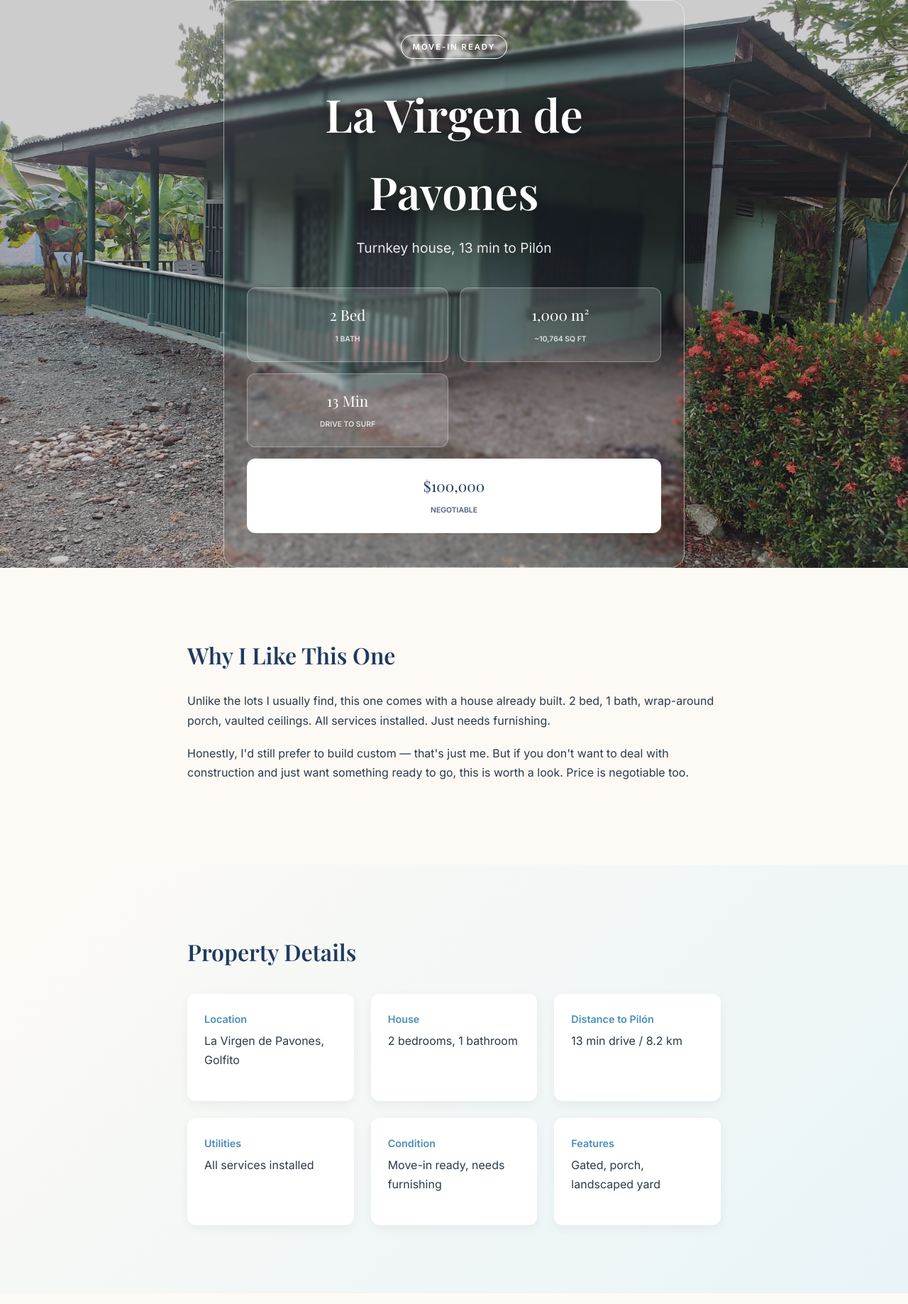
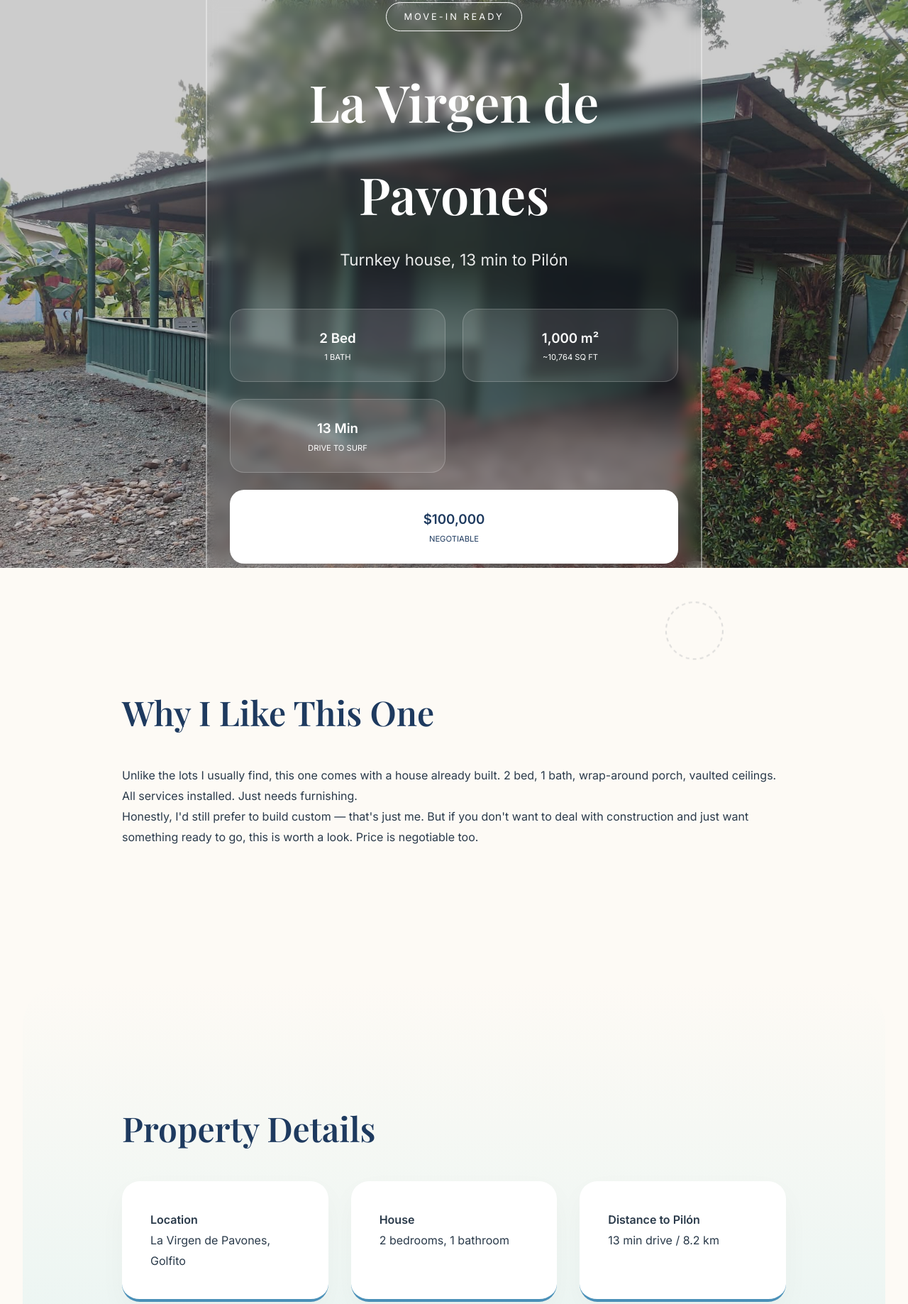
Before and after one commit to edwnramos-creator/la-virgen-house, a plain HTML site: page index.html in a window 1280 px wide. Shown: the top 1837 px of the page at 71% size. Drawn offline with nearby package versions, Linux system fonts and the light colour scheme.

Commit message:
Update index.html

```diff
--- a/index.html
+++ b/index.html
@@ -6,220 +6,211 @@
     <title>La Virgen de Pavones — House | 13 Min to Surf</title>
     <link rel="preconnect" href="https://fonts.googleapis.com">
     <link rel="preconnect" href="https://fonts.gstatic.com" crossorigin>
-    <link href="https://fonts.googleapis.com/css2?family=Playfair+Display:wght@400;500;600&family=Inter:wght@300;400;500;600&display=swap" rel="stylesheet">
+    <link href="https://fonts.googleapis.com/css2?family=Playfair+Display:wght@400;600&family=Inter:wght@300;400;600&display=swap" rel="stylesheet">
     <style>
         :root {
             --ocean-deep: #1e3a5f;
             --ocean-teal: #4a90b8;
             --sand-light: #fdfaf5;
-            --text-dark: #2a3a4a;
+            --glass: rgba(255, 255, 255, 0.2);
+            --white: #ffffff;
         }
 
         * { margin: 0; padding: 0; box-sizing: border-box; }
-
         body {
             font-family: 'Inter', sans-serif;
             background-color: var(--sand-light);
-            color: var(--text-dark);
-            line-height: 1.7;
+            color: #2a3a4a;
+            overflow-x: hidden;
+            line-height: 1.8;
         }
 
-        /* --- SCROLL REVEAL --- */
+        /* --- SCROLL ANIMATIONS --- */
         .reveal {
             opacity: 0;
-            transform: translateY(30px);
-            transition: all 1s ease-out;
+            transform: translateY(50px);
+            transition: all 1.2s cubic-bezier(0.2, 1, 0.3, 1);
         }
         .reveal.active {
             opacity: 1;
             transform: translateY(0);
         }
 
-        /* --- HERO SECTION --- */
+        /* --- HERO & PARALLAX --- */
         .hero {
             height: 100vh;
-            background: linear-gradient(rgba(0,0,0,0.2), rgba(0,0,0,0.2)), url('images/03-exterior-porch.jpeg') center/cover no-repeat;
             display: flex;
             align-items: center;
             justify-content: center;
-            text-align: center;
-            padding: 1.5rem;
+            position: relative;
+            overflow: hidden;
+        }
+
+        .hero-bg {
+            position: absolute;
+            top: 0; left: 0; width: 100%; height: 120%; /* Taller for parallax */
+            background: linear-gradient(rgba(0,0,0,0.2), rgba(0,0,0,0.2)), url('images/03-exterior-porch.jpeg') center/cover no-repeat;
+            z-index: -1;
+            will-change: transform;
         }
 
         .hero-transparent-card {
-            border: 1px solid rgba(255, 255, 255, 0.5);
-            background: transparent;
-            padding: 3rem 2rem;
-            border-radius: 20px;
-            max-width: 650px;
+            border: 2px solid rgba(255, 255, 255, 0.4);
+            padding: 4rem 2rem;
+            border-radius: 30px;
+            text-align: center;
+            max-width: 700px;
             color: white;
-            backdrop-filter: blur(2px);
+            backdrop-filter: blur(8px);
+            z-index: 2;
         }
 
         .hero-badge {
             display: inline-block;
             border: 1px solid white;
-            padding: 0.4rem 1rem;
+            padding: 0.5rem 1.5rem;
             border-radius: 50px;
-            font-size: 0.7rem;
+            font-size: 0.8rem;
             text-transform: uppercase;
-            letter-spacing: 2px;
-            margin-bottom: 1.5rem;
-            font-weight: 600;
+            letter-spacing: 3px;
+            margin-bottom: 2rem;
+            animation: float 3s ease-in-out infinite;
         }
 
-        h1.location {
-            font-family: 'Playfair Display', serif;
-            font-size: clamp(2.5rem, 8vw, 4rem);
-            margin-bottom: 0.5rem;
-            text-shadow: 0 2px 15px rgba(0,0,0,0.4);
-        }
+        h1 { font-family: 'Playfair Display', serif; font-size: clamp(2.5rem, 8vw, 4.5rem); margin-bottom: 0.5rem; }
 
-        .location-subtitle {
-            font-size: 1.2rem;
-            margin-bottom: 2.5rem;
-            opacity: 0.9;
-        }
-
-        /* --- HERO STATS --- */
+        /* --- STATS GRID --- */
         .hero-stats {
             display: grid;
             grid-template-columns: repeat(2, 1fr);
-            gap: 1rem;
+            gap: 1.5rem;
+            margin-top: 3rem;
+        }
+        .hero-card {
+            background: rgba(255, 255, 255, 0.1);
+            border: 1px solid rgba(255, 255, 255, 0.2);
+            padding: 1.5rem;
+            border-radius: 20px;
+        }
+        .price-highlight { background: white; color: var(--ocean-deep); grid-column: span 2; }
+
+        /* --- SECTIONS --- */
+        section { padding: 10rem 2rem; max-width: 1000px; margin: 0 auto; position: relative; }
+
+        .beach-gradient {
+            background: linear-gradient(180deg, var(--sand-light) 0%, #e0f2f1 100%);
+            border-radius: 60px;
+            margin: 2rem;
         }
 
-        .hero-card {
-            background: rgba(255, 255, 255, 0.15);
-            border: 1px solid rgba(255, 255, 255, 0.3);
-            padding: 1.25rem;
-            border-radius: 12px;
-            text-align: center;
+        h2 { font-family: 'Playfair Display', serif; font-size: 3rem; color: var(--ocean-deep); margin-bottom: 2rem; }
+
+        /* --- DRAWING ELEMENTS --- */
+        .drawing {
+            position: absolute;
+            z-index: -1;
+            opacity: 0.15;
+            animation: drift 10s linear infinite;
         }
 
-        .hero-card-value { font-family: 'Playfair Display', serif; font-size: 1.3rem; display: block; }
-        .hero-card-label { font-size: 0.65rem; text-transform: uppercase; opacity: 0.8; font-weight: 600; }
-
-        .price-highlight {
+        /* --- QUICK FACTS --- */
+        .fact-grid {
+            display: grid;
+            grid-template-columns: repeat(auto-fit, minmax(280px, 1fr));
+            gap: 2rem;
+        }
+        .fact-item {
             background: white;
-            color: var(--ocean-deep);
-            grid-column: span 2;
+            padding: 2.5rem;
+            border-radius: 25px;
+            box-shadow: 0 15px 40px rgba(0,0,0,0.03);
+            border-bottom: 4px solid var(--ocean-teal);
         }
-
-        /* --- CONTENT SECTIONS --- */
-        section { padding: 6rem 1.5rem; max-width: 800px; margin: 0 auto; }
-
-        .gradient-bg {
-            background: linear-gradient(135deg, #fdfaf5 0%, #e8f4f8 100%);
-        }
-
-        h2 { font-family: 'Playfair Display', serif; font-size: 2rem; color: var(--ocean-deep); margin-bottom: 1.5rem; }
-        p { margin-bottom: 1.2rem; }
-
-        /* --- QUICK FACTS GRID --- */
-        .quick-facts {
-            display: grid;
-            grid-template-columns: repeat(auto-fit, minmax(200px, 1fr));
-            gap: 1.5rem;
-            margin-top: 2rem;
-        }
-        .fact-card {
-            background: white;
-            padding: 1.5rem;
-            border-radius: 12px;
-            box-shadow: 0 5px 15px rgba(0,0,0,0.05);
-        }
-        .fact-card h4 { color: var(--ocean-teal); margin-bottom: 0.3rem; font-size: 0.9rem; }
 
         /* --- GALLERY --- */
         .gallery {
             display: grid;
-            grid-template-columns: repeat(auto-fit, minmax(250px, 1fr));
-            gap: 1rem;
-            margin-top: 2rem;
+            grid-template-columns: repeat(auto-fill, minmax(300px, 1fr));
+            gap: 1.5rem;
         }
-        .gallery-item img {
-            width: 100%;
-            height: 250px;
-            object-fit: cover;
-            border-radius: 12px;
-            cursor: pointer;
-            transition: transform 0.3s ease;
+        .gallery img {
+            width: 100%; height: 400px; object-fit: cover; border-radius: 30px;
+            transition: transform 0.6s cubic-bezier(0.2, 1, 0.3, 1);
         }
-        .gallery-item img:hover { transform: scale(1.03); }
+        .gallery img:hover { transform: scale(1.05) rotate(1deg); }
 
-        /* --- CONTACT --- */
-        .contact-cta {
+        /* --- CONTACT - BRIGHT & VISIBLE --- */
+        .contact-section {
             background: var(--ocean-deep);
             color: white;
             text-align: center;
-            padding: 5rem 2rem;
-            border-radius: 30px;
-            margin: 2rem;
+            padding: 8rem 2rem;
+            border-radius: 50px 50px 0 0;
+            margin-top: 5rem;
         }
         .whatsapp-btn {
-            display: inline-block;
+            display: inline-flex;
+            align-items: center;
+            gap: 1rem;
             background: #25D366;
             color: white;
-            padding: 1.2rem 3rem;
-            border-radius: 50px;
+            padding: 1.5rem 4rem;
+            border-radius: 100px;
             text-decoration: none;
             font-weight: 600;
-            margin-top: 2rem;
-            box-shadow: 0 10px 20px rgba(0,0,0,0.2);
+            font-size: 1.3rem;
+            margin-top: 3rem;
+            transition: all 0.3s;
+            box-shadow: 0 20px 40px rgba(37, 211, 102, 0.4);
         }
+        .whatsapp-btn:hover { transform: translateY(-10px); box-shadow: 0 30px 60px rgba(37, 211, 102, 0.5); }
+
+        /* --- KEYFRAMES --- */
+        @keyframes float { 0%, 100% { transform: translateY(0); } 50% { transform: translateY(-10px); } }
+        @keyframes drift { from { transform: rotate(0deg) translateX(20px) rotate(0deg); } to { transform: rotate(360deg) translateX(20px) rotate(-360deg); } }
 
         @media (max-width: 600px) {
+            section { padding: 5rem 1rem; }
+            .beach-gradient { margin: 1rem 0; border-radius: 0; }
             .hero-transparent-card { padding: 2rem 1rem; }
-            h1.location { font-size: 2.2rem; }
-            section { padding: 4rem 1.5rem; }
         }
     </style>
 </head>
 <body>
 
     <div class="hero">
+        <div class="hero-bg" id="heroBg"></div>
         <div class="hero-transparent-card">
             <div class="hero-badge">Move-In Ready</div>
-            <h1 class="location">La Virgen de Pavones</h1>
-            <p class="location-subtitle">Turnkey house, 13 min to Pilón</p>
+            <h1>La Virgen de Pavones</h1>
+            <p style="font-size: 1.4rem; opacity: 0.9;">Turnkey house, 13 min to Pilón</p>
 
             <div class="hero-stats">
-                <div class="hero-card">
-                    <span class="hero-card-value">2 Bed</span>
-                    <span class="hero-card-label">1 Bath</span>
-                </div>
-                <div class="hero-card">
-                    <span class="hero-card-value">1,000 m²</span>
-                    <span class="hero-card-label">~10,764 sq ft</span>
-                </div>
-                <div class="hero-card">
-                    <span class="hero-card-value">13 Min</span>
-                    <span class="hero-card-label">Drive to Surf</span>
-                </div>
-                <div class="hero-card price-highlight">
-                    <span class="hero-card-value">$100,000</span>
-                    <span class="hero-card-label">Negotiable</span>
-                </div>
+                <div class="hero-card"><h3>2 Bed</h3><p style="font-size: 0.7rem; text-transform: uppercase;">1 Bath</p></div>
+                <div class="hero-card"><h3>1,000 m²</h3><p style="font-size: 0.7rem; text-transform: uppercase;">~10,764 sq ft</p></div>
+                <div class="hero-card"><h3>13 Min</h3><p style="font-size: 0.7rem; text-transform: uppercase;">Drive to Surf</p></div>
+                <div class="hero-card price-highlight"><h3>$100,000</h3><p style="font-size: 0.7rem; text-transform: uppercase;">Negotiable</p></div>
             </div>
         </div>
     </div>
 
     <section class="reveal">
+        <svg class="drawing" style="top: 10%; right: 10%; width: 100px;" viewBox="0 0 100 100"><circle cx="50" cy="50" r="40" fill="none" stroke="currentColor" stroke-width="2" stroke-dasharray="5,5"/></svg>
         <h2>Why I Like This One</h2>
         <p>Unlike the lots I usually find, this one comes with a house already built. 2 bed, 1 bath, wrap-around porch, vaulted ceilings. All services installed. Just needs furnishing.</p>
         <p>Honestly, I'd still prefer to build custom — that's just me. But if you don't want to deal with construction and just want something ready to go, this is worth a look. Price is negotiable too.</p>
     </section>
 
-    <div class="gradient-bg">
+    <div class="beach-gradient">
         <section class="reveal">
             <h2>Property Details</h2>
-            <div class="quick-facts">
-                <div class="fact-card"><h4>Location</h4><p>La Virgen de Pavones, Golfito</p></div>
-                <div class="fact-card"><h4>House</h4><p>2 bedrooms, 1 bathroom</p></div>
-                <div class="fact-card"><h4>Distance to Pilón</h4><p>13 min drive / 8.2 km</p></div>
-                <div class="fact-card"><h4>Utilities</h4><p>All services installed</p></div>
-                <div class="fact-card"><h4>Condition</h4><p>Move-in ready, needs furnishing</p></div>
-                <div class="fact-card"><h4>Features</h4><p>Gated, porch, landscaped yard</p></div>
+            <div class="fact-grid">
+                <div class="fact-item"><h4>Location</h4><p>La Virgen de Pavones, Golfito</p></div>
+                <div class="fact-item"><h4>House</h4><p>2 bedrooms, 1 bathroom</p></div>
+                <div class="fact-item"><h4>Distance to Pilón</h4><p>13 min drive / 8.2 km</p></div>
+                <div class="fact-item"><h4>Utilities</h4><p>All services installed</p></div>
+                <div class="fact-item"><h4>Condition</h4><p>Move-in ready, needs furnishing</p></div>
+                <div class="fact-item"><h4>Features</h4><p>Gated, porch, landscaped yard</p></div>
             </div>
         </section>
     </div>
@@ -227,12 +218,12 @@
     <section class="reveal">
         <h2>Photos</h2>
         <div class="gallery">
-            <div class="gallery-item"><img src="images/02-exterior-front.jpeg"></div>
-            <div class="gallery-item"><img src="images/03-exterior-porch.jpeg"></div>
-            <div class="gallery-item"><img src="images/05-living-area.jpeg"></div>
-            <div class="gallery-item"><img src="images/06-kitchen.jpeg"></div>
-            <div class="gallery-item"><img src="images/07-bedroom1.jpeg"></div>
-            <div class="gallery-item"><img src="images/11-yard.jpeg"></div>
+            <img src="images/02-exterior-front.jpeg">
+            <img src="images/03-exterior-porch.jpeg">
+            <img src="images/05-living-area.jpeg">
+            <img src="images/06-kitchen.jpeg">
+            <img src="images/07-bedroom1.jpeg">
+            <img src="images/11-yard.jpeg">
         </div>
     </section>
 
@@ -242,24 +233,29 @@
         <p><strong>Price is negotiable</strong> — asking $100K but there may be room to talk. Worth discussing directly with the seller.</p>
     </section>
 
-    <div class="contact-cta reveal">
-        <h2>Contact Seller</h2>
-        <a href="https://wa.me/50684904218" class="whatsapp-btn" target="_blank">WhatsApp</a>
+    <div class="contact-section reveal">
+        <h2 style="color: white; font-size: 3.5rem;">Contact Seller</h2>
+        <p style="opacity: 0.8;">Ready to see it in person? Click below to chat.</p>
+        <a href="https://wa.me/50684904218" class="whatsapp-btn">
+            Connect via WhatsApp
+        </a>
     </div>
 
     <script>
-        function reveal() {
-            var reveals = document.querySelectorAll(".reveal");
-            for (var i = 0; i < reveals.length; i++) {
-                var windowHeight = window.innerHeight;
-                var elementTop = reveals[i].getBoundingClientRect().top;
-                if (elementTop < windowHeight - 100) {
-                    reveals[i].classList.add("active");
-                }
-            }
-        }
-        window.addEventListener("scroll", reveal);
-        reveal();
+        // Scroll Reveal
+        const observer = new IntersectionObserver((entries) => {
+            entries.forEach(entry => {
+                if (entry.isIntersecting) entry.target.classList.add('active');
+            });
+        }, { threshold: 0.15 });
+
+        document.querySelectorAll('.reveal').forEach(el => observer.observe(el));
+
+        // Parallax Effect
+        window.addEventListener('scroll', () => {
+            const scroll = window.pageYOffset;
+            document.getElementById('heroBg').style.transform = `translateY(${scroll * 0.4}px)`;
+        });
     </script>
 </body>
 </html>
```
